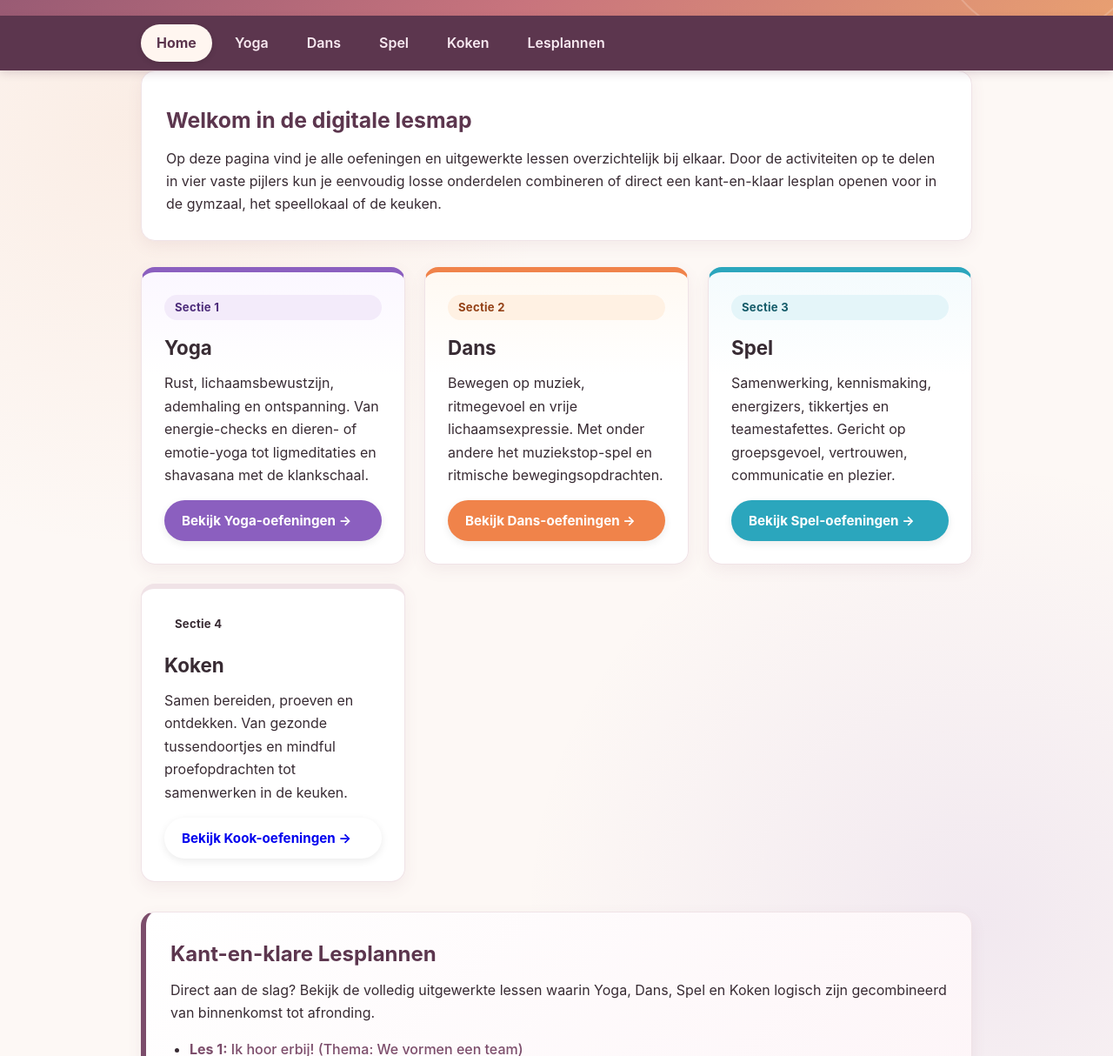
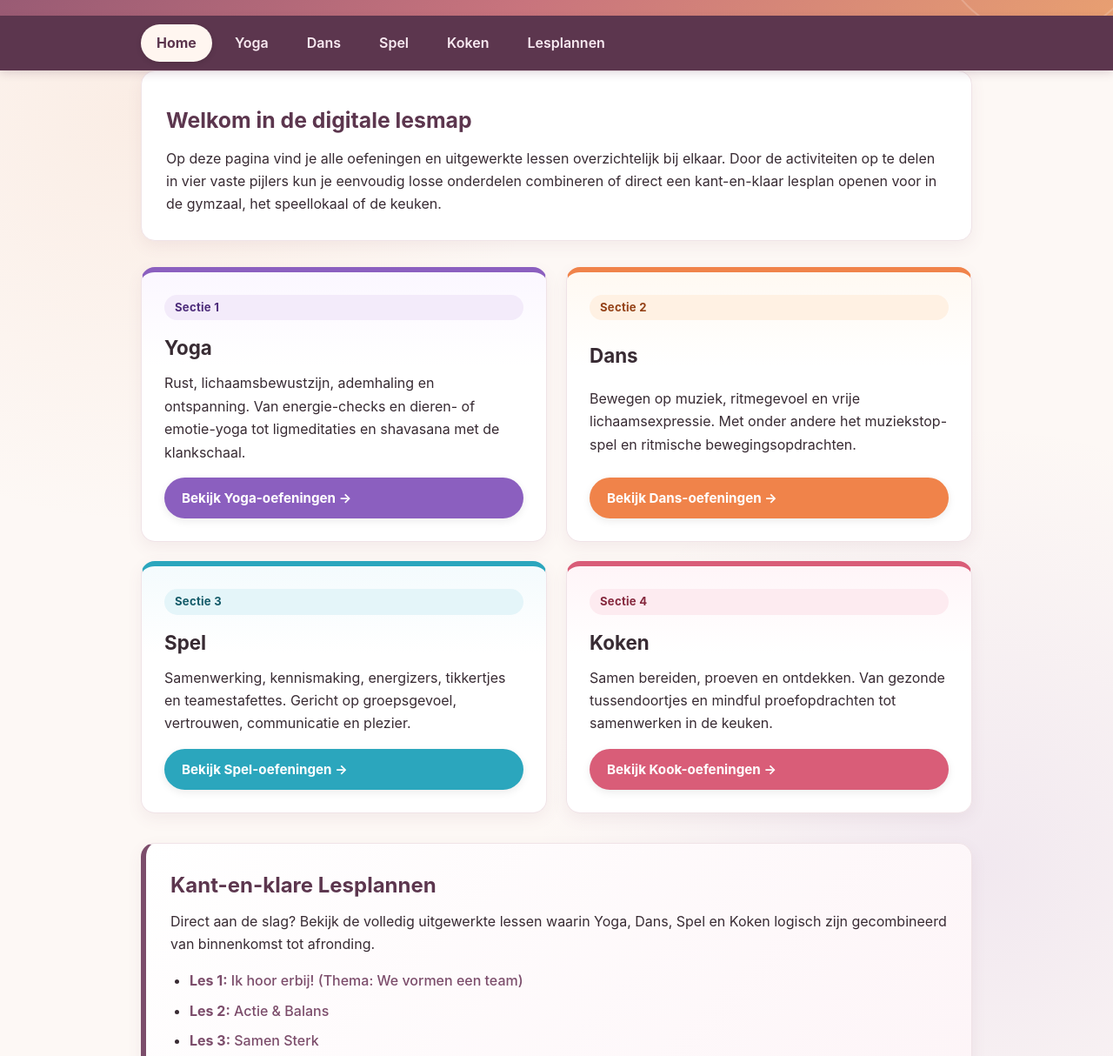
Before and after one commit to dbindels1/bredaontdekt, a plain HTML site: page index.html in a window 1280 px wide. Shown: the part 141-1355 px from the top of the page at 87% size. Drawn offline with Linux system fonts and the light colour scheme.

Commit message:
Update style.css

```diff
--- a/css/style.css
+++ b/css/style.css
@@ -29,6 +29,11 @@
     --spel-accent: #2ba6bd;
     --spel-text: #145b69;
 
+    /* Sectiekleur 4: Koken (Warm Framboos / Terracotta-roze) */
+    --koken-bg: #fdebf0;
+    --koken-accent: #d95d78;
+    --koken-text: #85283d;
+
     --radius: 16px;
     --shadow: 0 6px 18px rgba(124, 77, 107, 0.08);
 }
@@ -42,7 +47,6 @@
 body {
     font-family: "Quicksand", "Nunito", -apple-system, BlinkMacSystemFont, "Segoe UI", Roboto, Helvetica, Arial, sans-serif;
     background-color: var(--bg-page);
-    /* Subtiel, rustgevend mandala-achtig stippen- en golfpatroon in pure CSS */
     background-image:
         radial-gradient(circle at 12% 18%, rgba(232, 159, 113, 0.12) 0%, transparent 28%),
         radial-gradient(circle at 88% 75%, rgba(139, 95, 191, 0.10) 0%, transparent 32%);
@@ -71,7 +75,6 @@ body {
     overflow: hidden;
 }
 
-/* Decoratieve lotus/zonne-cirkels in de header (pure CSS) */
 .site-header::before,
 .site-header::after {
     content: "";
@@ -105,7 +108,6 @@ body {
     gap: 10px;
 }
 
-/* Subtiel lotus/ster-symbool voor de titel */
 .site-header h1::before {
     content: "✦";
     font-size: 1.5rem;
@@ -231,6 +233,11 @@ main {
     color: var(--spel-text);
 }
 
+.badge-koken {
+    background-color: var(--koken-bg);
+    color: var(--koken-text);
+}
+
 .badge-neutral {
     background-color: #f5eef2;
     color: var(--text-muted);
@@ -268,17 +275,22 @@ main {
     color: #ffffff;
 }
 
+.btn-koken {
+    background-color: var(--koken-accent);
+    color: #ffffff;
+}
+
 .btn-primary {
     background: var(--header-gradient);
     color: #ffffff;
 }
 
 /* =========================================================
-   Homepagina Grid & Banner
+   Homepagina Grid & Banner (2x2 voor 4 secties)
    ========================================================= */
 .pillars-grid {
     display: grid;
-    grid-template-columns: repeat(auto-fit, minmax(280px, 1fr));
+    grid-template-columns: repeat(auto-fit, minmax(380px, 1fr));
     gap: 22px;
     margin-bottom: 34px;
 }
@@ -314,6 +326,11 @@ main {
 .card-spel {
     border-top-color: var(--spel-accent);
     background: linear-gradient(180deg, #f4fbfd 0%, #ffffff 35%);
+}
+
+.card-koken {
+    border-top-color: var(--koken-accent);
+    background: linear-gradient(180deg, #fff5f8 0%, #ffffff 35%);
 }
 
 .lesson-plans-banner {
@@ -377,6 +394,7 @@ main {
 .exercise-card.card-yoga { border-left-color: var(--yoga-accent); }
 .exercise-card.card-dans { border-left-color: var(--dans-accent); }
 .exercise-card.card-spel { border-left-color: var(--spel-accent); }
+.exercise-card.card-koken { border-left-color: var(--koken-accent); }
 
 .exercise-card summary {
     padding: 18px 22px;
@@ -464,6 +482,15 @@ main {
     margin-bottom: 4px;
 }
 
+.info-box-koken {
+    background-color: var(--koken-bg);
+    border-left-color: var(--koken-accent);
+}
+
+.info-box-koken h4 {
+    color: var(--koken-text);
+}
+
 /* =========================================================
    Lesplannen & Tabellen
    ========================================================= */
@@ -543,6 +570,9 @@ main {
     .site-header h1 {
         font-size: 1.55rem;
     }
+    .pillars-grid {
+        grid-template-columns: 1fr;
+    }
     .main-nav ul {
         gap: 4px;
     }
```
